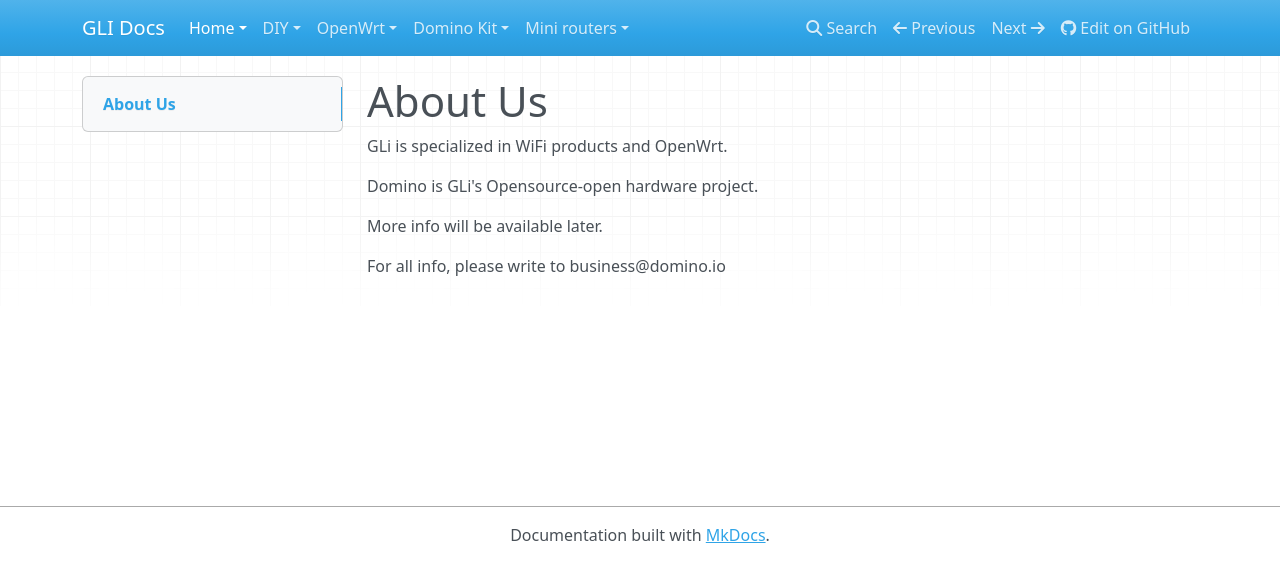
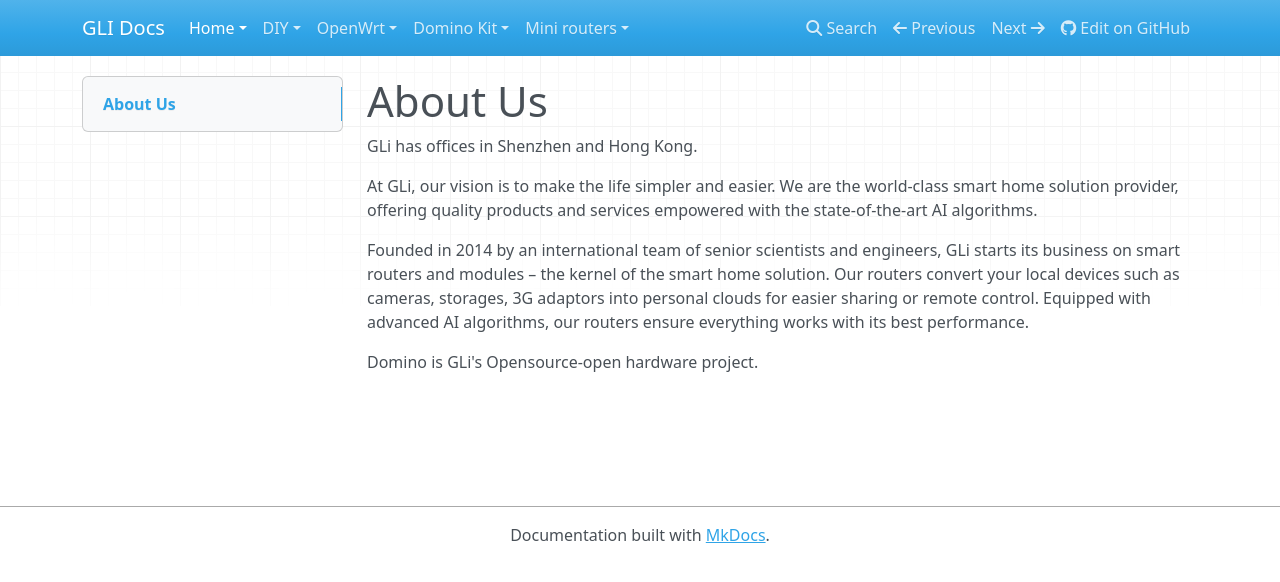
Before and after one commit to domino-team/docs, an MkDocs documentation site: the page built from docs/about.md, in a window 1280 px wide. Shown: the top 582 px of the page. Built offline with MkDocs 1.6.1, drawn with Linux system fonts in a browser that asks for light colours; nearby versions of some CDN libraries; old or Windows-style settings are respelled for this version of MkDocs.

Commit message:
modify about

```diff
--- a/docs/about.md
+++ b/docs/about.md
@@ -1,10 +1,10 @@
 About Us
 =========
 
-GLi is specialized in WiFi products and OpenWrt.
+GLi has offices in Shenzhen and Hong Kong.
+
+At GLi, our vision is to make the life simpler and easier. We are the world-class smart home solution provider, offering quality products and services empowered with the state-of-the-art AI algorithms.
+
+Founded in 2014 by an international team of senior scientists and engineers, GLi starts its business on smart routers and modules – the kernel of the smart home solution. Our routers convert your local devices such as cameras, storages, 3G adaptors into personal clouds for easier sharing or remote control. Equipped with advanced AI algorithms, our routers ensure everything works with its best performance.
 
 Domino is GLi's Opensource-open hardware project.
-
-More info will be available later.
-
-For all info, please write to business@domino.io
```
